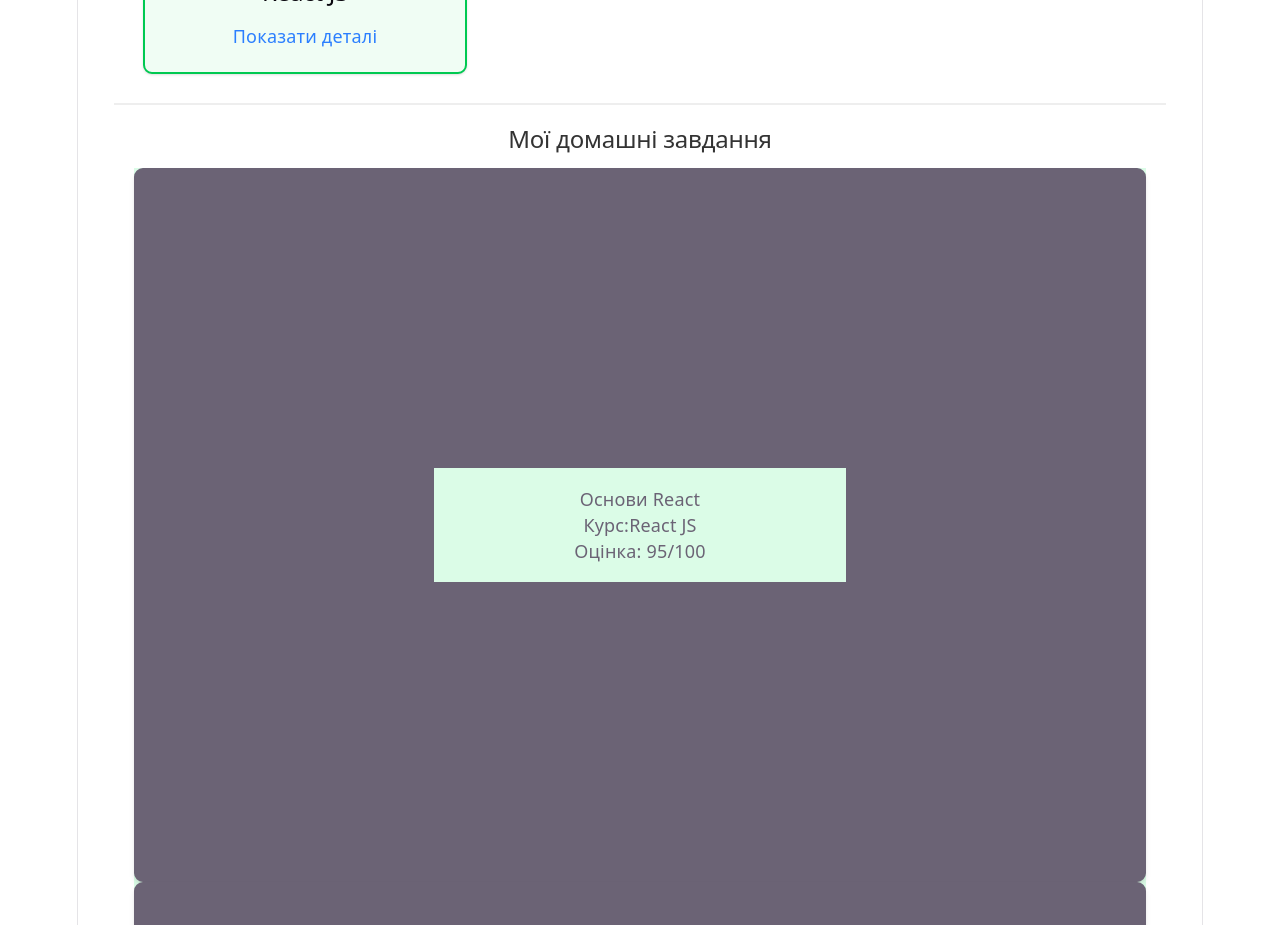
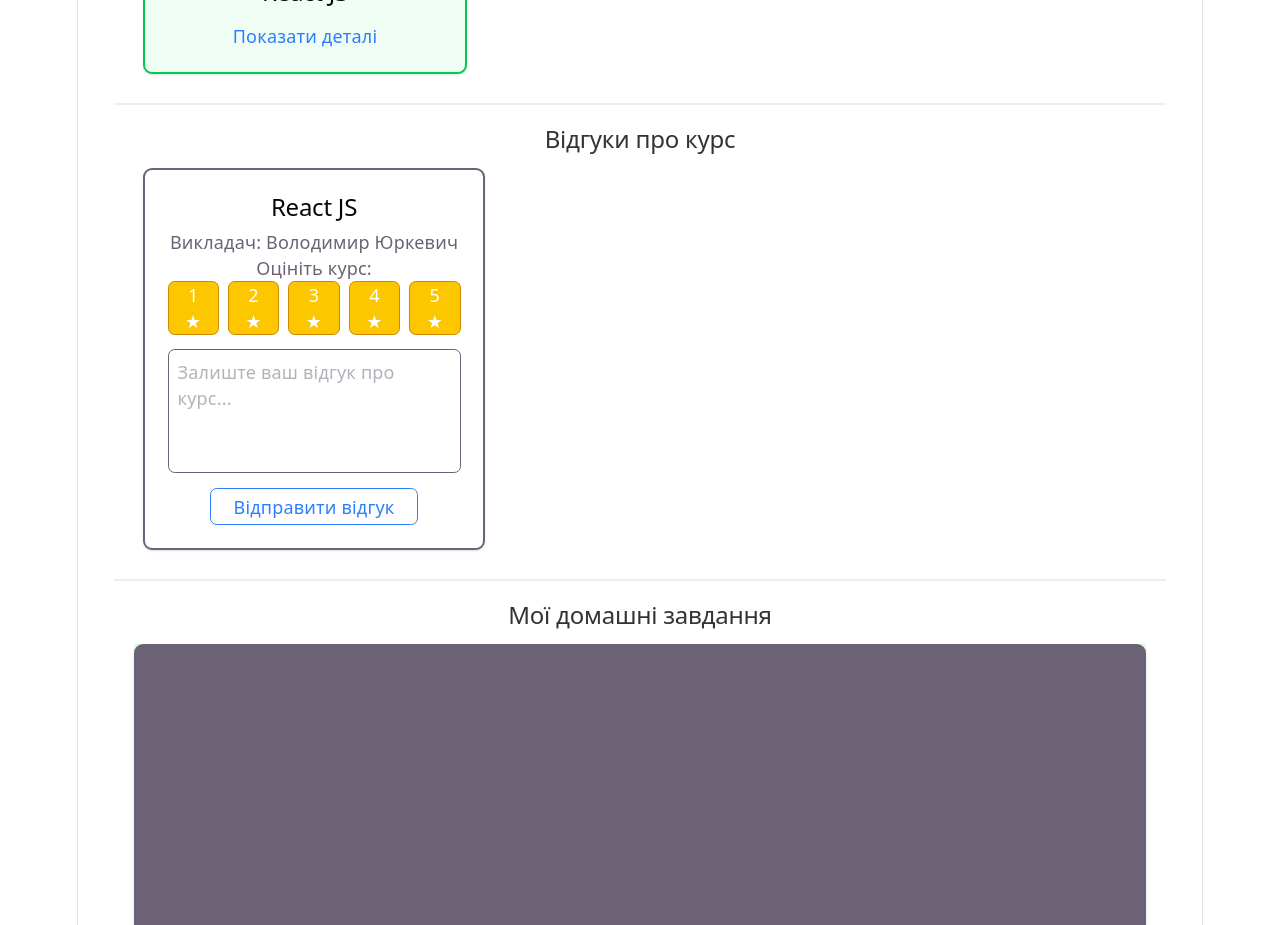
Before and after one commit to ART8M-sis/first-react-project, a React (Vite) app: page / in a window 1280 px wide. Shown: the part 860-1785 px from the top of the page. Built offline with nearby package versions, Linux system fonts and the light colour scheme.

Commit message:
Add CourseReview component

```diff
--- a/src/App.tsx
+++ b/src/App.tsx
@@ -1,37 +1,3 @@
-{
-  // (Урок №1)
-  // import CityInfo from "./components/CityInfo";
-  // import BookInfo from "./components/BookInfo";
-  // (Урок №2)
-  // import { title } from "process";
-  // import Header from "./components/Header";
-  // import CourseCard from "./components/CoursCard";
-  // import Section from "./components/Section";
-  //
-  // (Урок №2)
-  // const myCourses=[
-  //   {
-  //     id: 'c1',
-  //     title: 'HTML/CSS',
-  //     teacher: 'Volodimir Jurlevich',
-  //     credits: 10,
-  //     isActive: true
-  //   },
-  //   {
-  //     id: 'c2',
-  //     title: 'JavaScript',
-  //     teacher: 'Volodimir Jurlevich',
-  //     credits: 20,
-  //     isActive: false
-  //   },
-  //   {
-  //     id: 'c3',
-  //     title: 'React JS',
-  //     teacher: 'Volodimir Jurlevich',
-  //     isActive: true
-  //   }
-  // ]
-}
 import HomeworkCard from "./components/HomeworkCard";
 import Section from "./components/Section";
 import LessonCard from "./components/LessonCard";
@@ -39,6 +5,7 @@
 import CourseCard from "./components/CoursCard";
 import { useState } from "react";
 import ProfileEditor from "./components/ProfileEditor";
+import CourseReview from "./components/CourseReview";
 
 const myCourses = [
   {
@@ -130,56 +97,7 @@
     course.title.toLowerCase().includes(searchQuery.toLowerCase()),
   );
   return (
-    // {/*(Урок №1)
-    // //  <main>
-    // //   <CityInfo />
-    // //   <hr />
-    // //   <BookInfo />
-    // // </main>*/}
-    // {/*(Урок №2.1)
-    //   //<div>
-    //   //
-    //   // <CourseCard
-    //   //   title="React JS"
-    //   //   teacher="Volodimir Jurlevich"
-    //   //   credits={10}
-    //   //   isActive={true}
-    //   // />
-    //   // <CourseCard
-    //   //   title="HTML/CSS"
-    //   //   teacher="Volodimir Jurlevich"
-    //   //   isActive={false}
-    //   // />
-    //   //
-    //   // (Урок №2.2)
-    //   // <Header studentName="Володимир" />
-    //   //
-    //   // <Section title="Мої курси">
-    //   //   <div style={{ display: "flex", flexWrap: "wrap"}}>
-    //   //     {
-    //   //       myCourses.map((course)=>(
-    //   //         <CourseCard
-    //   //           key={course.id}
-    //   //           title={course.title}
-    //   //           teacher={course.teacher}
-    //   //           credits={course.credits}
-    //   //           isActive={course.isActive}
-    //   //           />
-    //   //       ))}
-    //   //   </div>
-    //   // </Section>
-    //   //
-    //   // <Section title="Мої завдання">
-    //   //   <p>Тут будуть моі завдання...</p>
-    //   // </Section>
-    //   //
-    //   // <Section title="Мої заняття">
-    //   //   <p>Тут будуть відвідані та майбутні заняття...</p>
-    //   // </Section>
-    // </div>*/}
-
     <main className="p-8">
-
       <ProfileEditor />
 
       <Header studentName={userProfile.name} />
@@ -225,6 +143,13 @@
         </div>
       </Section>
 
+      <Section  title="Відгуки про курс">
+        <CourseReview
+          courseTitle="React JS"
+          teacher="Володимир Юркевич"
+        />
+      </Section>
+
       <Section title="Мої домашні завдання">
         <div className="bg-green-100">
           {homeworks.map((hw) => (
--- /dev/null
+++ b/src/components/CourseReview.tsx
@@ -0,0 +1,80 @@
+import { useState } from "react";
+import clsx from "clsx";
+
+interface CourseReviewProps {
+  courseTitle: string;
+  teacher: string;
+}
+
+export default function CourseReview({
+  courseTitle,
+  teacher,
+}: CourseReviewProps) {
+  const [rating, setRating] = useState<number>(5);
+  const [reviewText, setReviewText] = useState<string>("");
+  const [isSubmitted, setIsSubmitted] = useState<boolean>(false);
+
+  if (isSubmitted) {
+    return (
+      <div className="p-5 m-2 rounded-lg border border-green-500 bg-green-50 hover:shadow-md w-80">
+        <h2>{courseTitle}</h2>
+        <p>Викладач: {teacher}</p>
+
+        <p className="text-gray-700 font-semibold">Дякуємо за відгук!</p>
+        <p>Ваша оцінка: {rating} / 5</p>
+        <p>Ваш коментар: {reviewText.trim() || "(без коментаря)"}</p>
+
+        <div
+          className={clsx(
+            "mt-4 px-3 py-1 rounded-full",
+            "bg-green-200 text-green-800",
+          )}
+        >
+          Відгук надіслано
+        </div>
+      </div>
+    );
+  }
+
+  return (
+    <div className={clsx("p-5 m-2 rounded-lg border-2 shadow-sm w-76")}>
+      <h2 className="text-xl font-bold text-gray-800">{courseTitle}</h2>
+      <p>Викладач: {teacher}</p>
+
+      <p>Оцініть курс:</p>
+      <div className="flex gap-2">
+        {[1, 2, 3, 4, 5].map((value) => (
+          <button
+            key={value}
+            type="button"
+            onClick={() => setRating(value)}
+            className={clsx(
+              "px-2 rounded-md border transition-all",
+              rating >= value
+                ? "bg-yellow-400 text-white border-yellow-600"
+                : "bg-gray-100 text-gray-700 hover:bg-gray-200",
+            )}
+          >
+            {value} ★
+          </button>
+        ))}
+      </div>
+
+      <textarea
+        value={reviewText}
+        onChange={(e) => setReviewText(e.target.value)}
+        placeholder="Залиште ваш відгук про курс..."
+        rows={4}
+        className="mt-3 w-full p-2 rounded-md border resize-none"
+      />
+
+      <button
+        type="button"
+        onClick={() => setIsSubmitted(true)}
+        className="text-blue-500 mt-2 hover:text-blue-700 transition-all rounded-md border p-1 px-5"
+      >
+        Відправити відгук
+      </button>
+    </div>
+  );
+}
```
